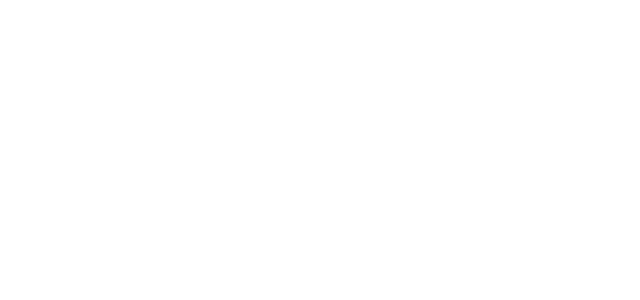
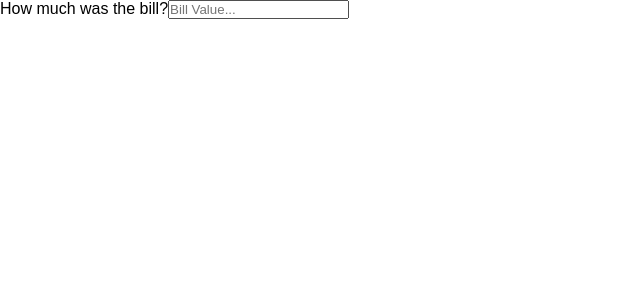
Before and after one commit to MBANS8A1/Gratuity-App, a React (Create React App) app: page / in a window 1280 px wide. Shown: the top 300 px of the page, without its empty margins (0-640 px from the left). Built offline with nearby package versions, Linux system fonts and the light colour scheme.

Commit message:
I added a label element and text input element for the first Bill Input component, where the cost of the service/product will be inputted by the user.

```diff
--- a/src/App.js
+++ b/src/App.js
@@ -18,7 +18,14 @@
   );
 }
 
-function BillInput() {}
+function BillInput() {
+  return (
+    <div>
+      <label for="bill">How much was the bill?</label>
+      <input id="bill" type="text" placeholder="Bill Value..." />
+    </div>
+  );
+}
 
 function SelectPercentage() {}
 
```
